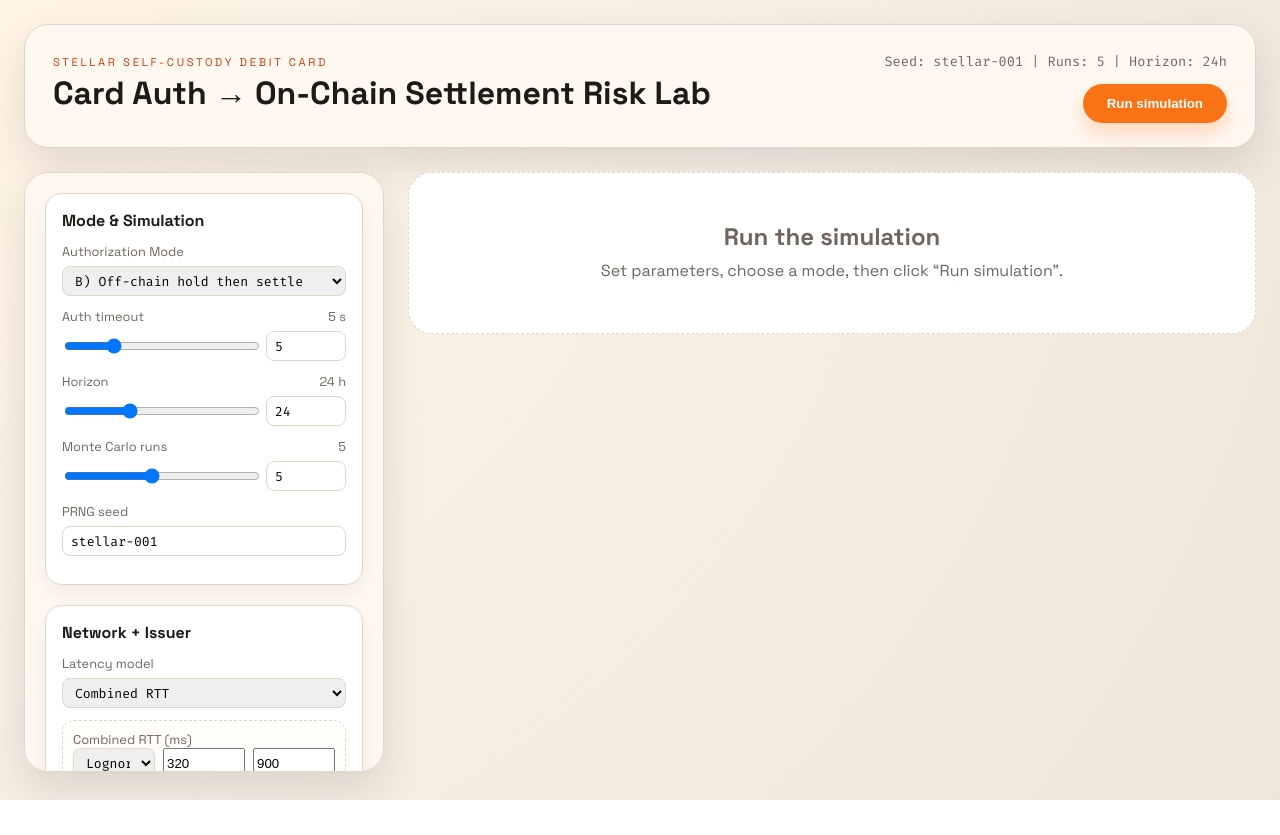
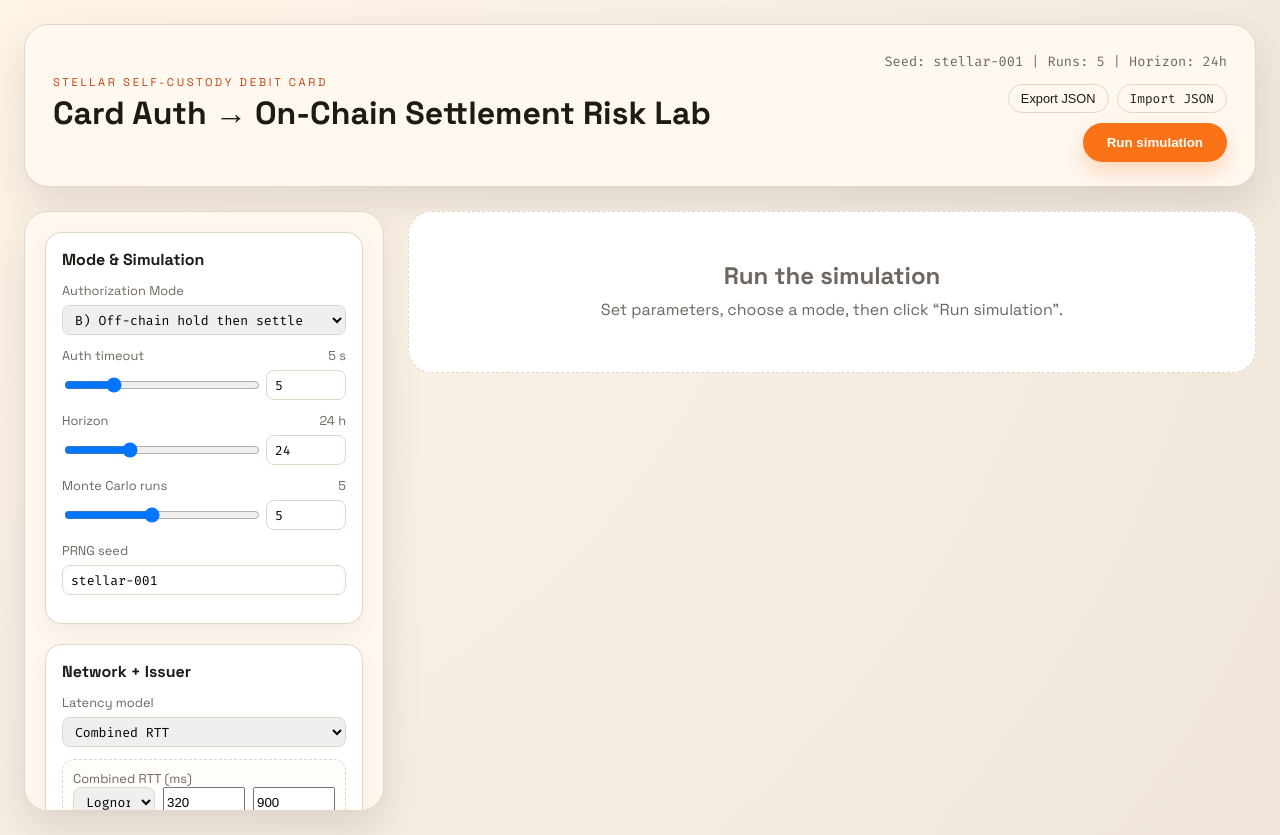
Before and after one commit to philipliu/risk-sim, a React (Vite) app: page / in a window 1280 px wide. Before the commit the page ends 800 px from the top, so only its background shows below. Built offline with nearby package versions, Linux system fonts and the light colour scheme.

Commit message:
Import + export

```diff
--- a/src/App.tsx
+++ b/src/App.tsx
@@ -160,6 +160,35 @@ export default function App() {
     })
   }
 
+  const handleExport = () => {
+    const payload = JSON.stringify(spec, null, 2)
+    const blob = new Blob([payload], { type: 'application/json' })
+    const url = URL.createObjectURL(blob)
+    const link = document.createElement('a')
+    link.href = url
+    link.download = `risk-sim-settings-${Date.now()}.json`
+    document.body.appendChild(link)
+    link.click()
+    link.remove()
+    URL.revokeObjectURL(url)
+  }
+
+  const handleImport = (event: React.ChangeEvent<HTMLInputElement>) => {
+    const file = event.target.files?.[0]
+    if (!file) return
+    const reader = new FileReader()
+    reader.onload = () => {
+      try {
+        const parsed = JSON.parse(String(reader.result)) as SimulationSpec
+        setSpec(parsed)
+      } catch {
+        // Ignore invalid JSON
+      }
+    }
+    reader.readAsText(file)
+    event.target.value = ''
+  }
+
   const summary = useMemo(() => {
     return `Seed: ${spec.seed} | Runs: ${spec.monteCarloRuns} | Horizon: ${spec.horizonHours}h`
   }, [spec])
@@ -186,6 +215,15 @@ export default function App() {
         </div>
         <div className="run-controls">
           <p>{summary}</p>
+          <div className="run-actions">
+            <button className="ghost-button" onClick={handleExport} type="button">
+              Export JSON
+            </button>
+            <label className="ghost-button">
+              Import JSON
+              <input type="file" accept="application/json" onChange={handleImport} hidden />
+            </label>
+          </div>
           {isRunning && (
             <div className="run-status">
               <div className="progress-bar">
--- a/src/index.css
+++ b/src/index.css
@@ -70,6 +70,12 @@ p {
   gap: 10px;
   font-family: 'Fira Mono', monospace;
   font-size: 0.85rem;
+}
+
+.run-actions {
+  display: flex;
+  gap: 8px;
+  flex-wrap: wrap;
 }
 
 .run-status {
```
